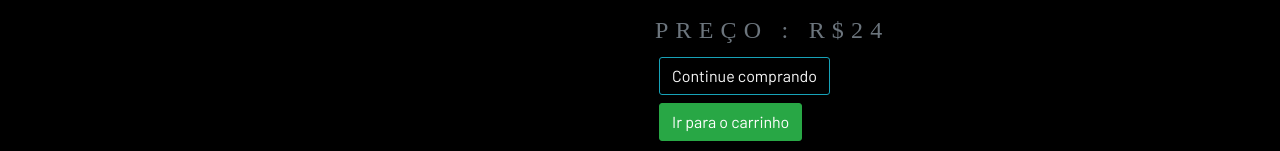
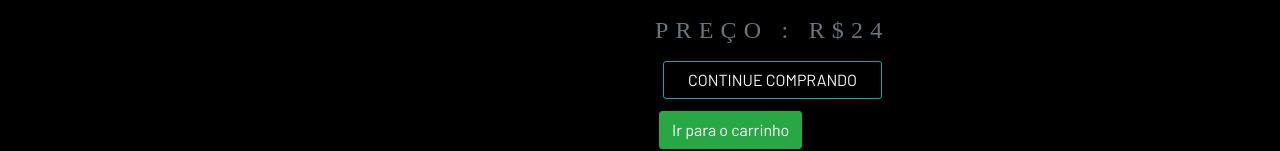
Before and after one commit to Henriquecesp/lojinha-react, a React (Create React App) app: page /Details in a window 1280 px wide. Shown: the part 673-824 px from the top of the page. Built offline with nearby package versions, Linux system fonts and the light colour scheme.

Commit message:
melhoria button continue

```diff
--- a/src/components/ButtonscartComponent.js
+++ b/src/components/ButtonscartComponent.js
@@ -34,7 +34,7 @@ class ButtonContinue extends Component {
   render() {
     return (
       <div>
-        <button className='btn btn-outline-info m-1'>
+        <button className='btn btn-outline-info text-uppercase m-2 px-4'>
           <NavLink to='/Products'>Continue comprando</NavLink>
         </button>
       </div>
```
